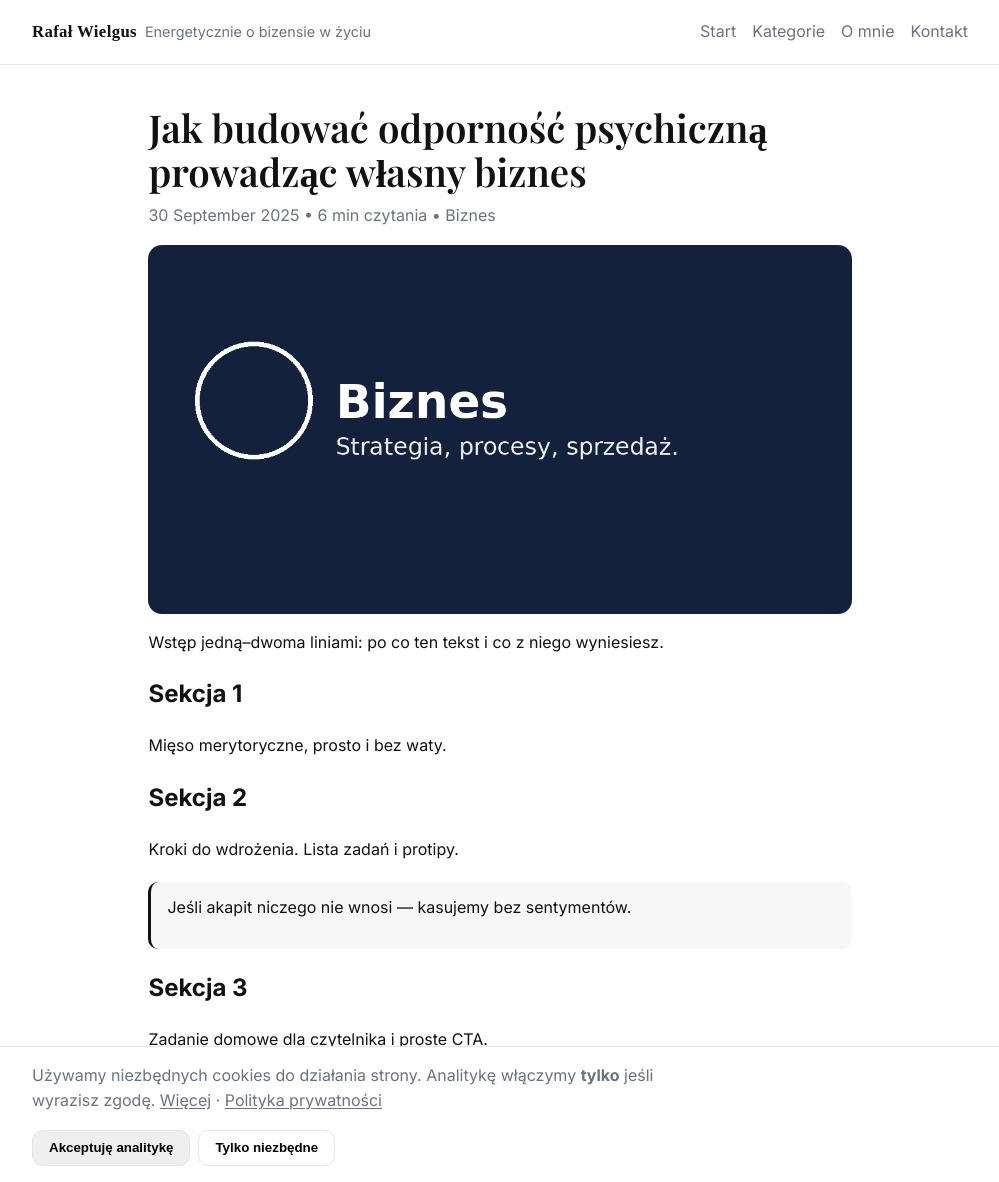
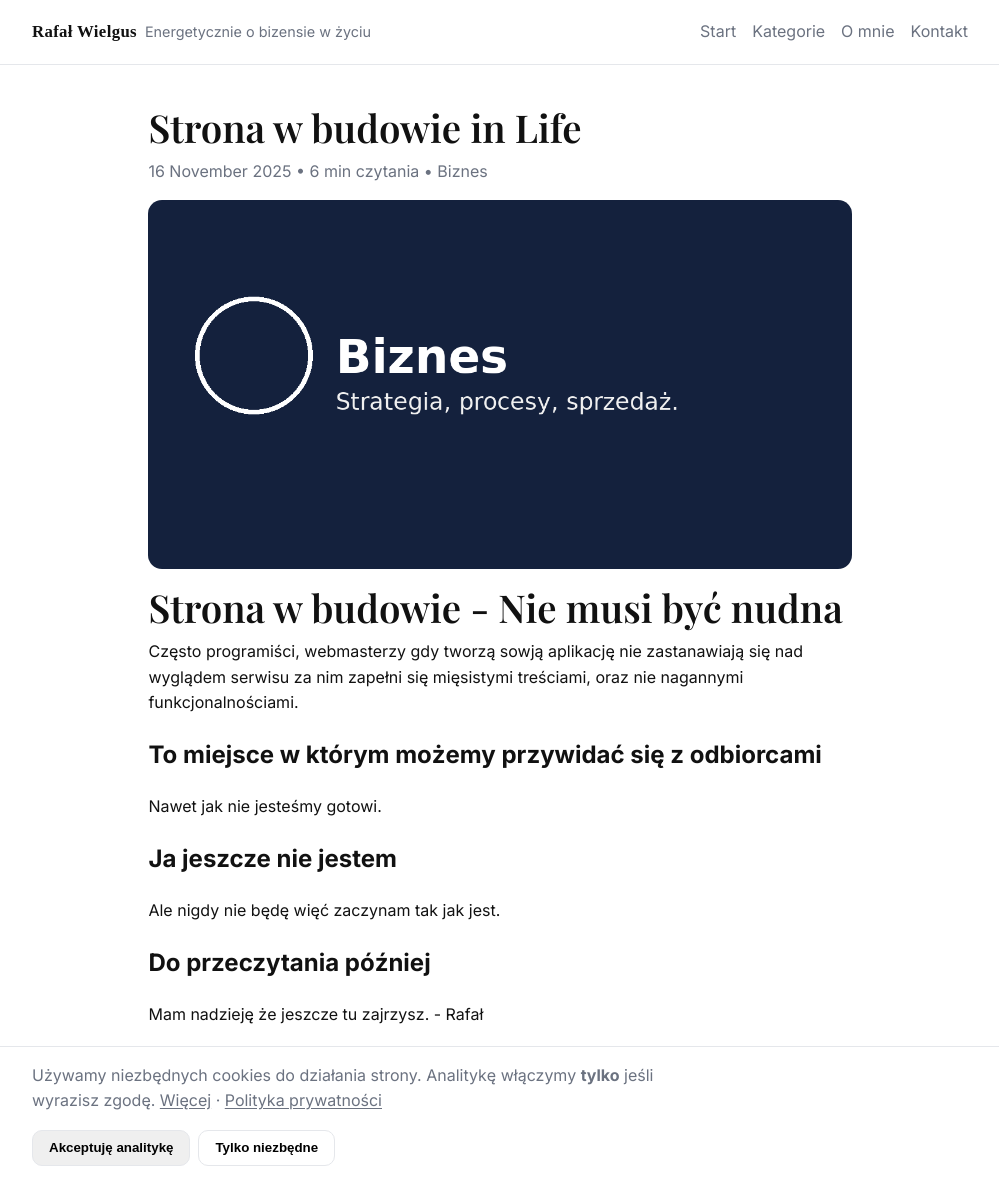
Before and after one commit to Rafson83/rafalwielgus.github.io, a Jekyll site: the page built from _posts/2025-11-16-jak-budowac-odpornosc.md, in a window 1280 px wide and 1182 px high. Shown: the whole window, without its empty margins (140-1139 px from the left). Built offline with Jekyll 4.4.1, drawn with Linux system fonts in a browser that asks for light colours; some web fonts are replaced.

Commit message:
Porawa treści

```diff
--- a/_posts/2025-09-30-jak-budowac-odpornosc.md
+++ /dev/null
@@ -1,22 +0,0 @@
----
-layout: post
-title: "Jak budować odporność psychiczną prowadząc własny biznes"
-description: "Framework na trudne dni: energia, proces, konsekwencja."
-category: Biznes
-reading_time: 6
-image: /assets/img/kategoria-biznes.png
-thumb: /assets/img/kategoria-biznes.png
----
-
-Wstęp jedną–dwoma liniami: po co ten tekst i co z niego wyniesiesz.
-
-## Sekcja 1
-Mięso merytoryczne, prosto i bez waty.
-
-## Sekcja 2
-Kroki do wdrożenia. Lista zadań i protipy.
-
-> Jeśli akapit niczego nie wnosi — kasujemy bez sentymentów.
-
-## Sekcja 3
-Zadanie domowe dla czytelnika i proste CTA.
--- /dev/null
+++ b/_posts/2025-11-16-jak-budowac-odpornosc.md
@@ -0,0 +1,22 @@
+---
+layout: post
+title: "Strona w budowie in Life"
+description: "Gdy buduję online czuję większą presję na działanie"
+category: Biznes
+reading_time: 6
+image: /assets/img/kategoria-biznes.png
+thumb: /assets/img/kategoria-biznes.png
+---
+
+# Strona w budowie - Nie musi być nudna
+Często programiści, webmasterzy gdy tworzą sowją aplikację nie zastanawiają się nad wyglądem serwisu za nim zapełni się mięsistymi treściami, oraz nie nagannymi funkcjonalnościami.
+
+## To miejsce w którym możemy przywidać się z odbiorcami
+Nawet jak nie jesteśmy gotowi.
+
+
+## Ja jeszcze nie jestem
+Ale nigdy nie będę więć zaczynam tak jak jest.
+
+## Do przeczytania później
+Mam nadzieję że jeszcze tu zajrzysz. - Rafał
--- a/assets/style.css
+++ b/assets/style.css
@@ -24,19 +24,7 @@ img{ max-width:100%; height:auto; display:block }
 header{ border-bottom:1px solid var(--border); position:sticky; top:0; backdrop-filter:saturate(180%) blur(8px); background:color-mix(in oklab, var(--bg) 80%, transparent); z-index:10 }
 .nav{ display:flex; align-items:center; justify-content:space-between; gap:16px; height:64px }
 .brand{ display:flex; align-items:baseline; gap:.5rem; text-decoration:none }
-.brand__title {
-  /* 1. Ustaw wagę czcionki */
-  font-weight: 800;
-
-  /* 2. Ustaw rozmiar czcionki */
-  font-size: 1.05rem;
-
-  /* 3. Ustaw listę czcionek (z awaryjną) */
-  font-family: 'Sassy Frass', cursive;
-
-  /* 4. Zachowaj odstępy między literami */
-  letter-spacing: .02em;
-}
+.brand__title { font-weight: 800;  font-size: 1.05rem;   font-family: 'Sassy Frass', cursive; letter-spacing: .02em; }
 .brand__tag{ color:var(--muted); font-size:.9rem }
 .menu{ display:flex; gap:1rem; align-items:center }
 .menu a{ text-decoration:none; color:var(--muted) }
```
Also changed, not shown: _posts/2025-09-23-30-minutowy-rytual-pracy-glebokiej.md (deleted, +0 -22 lines).
